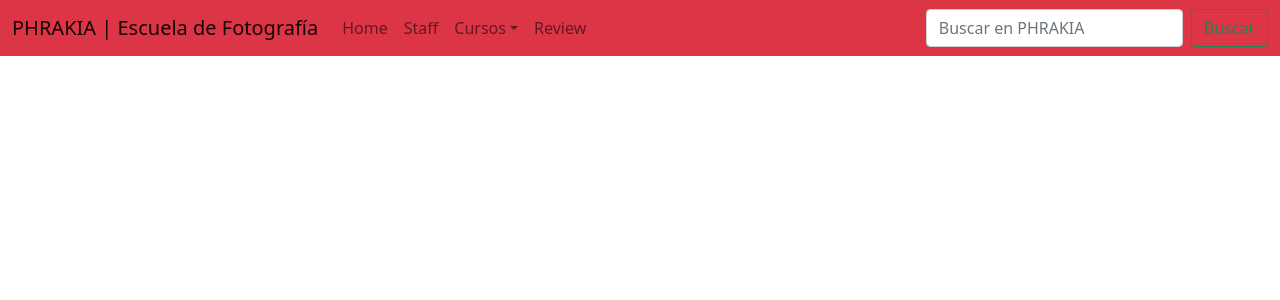
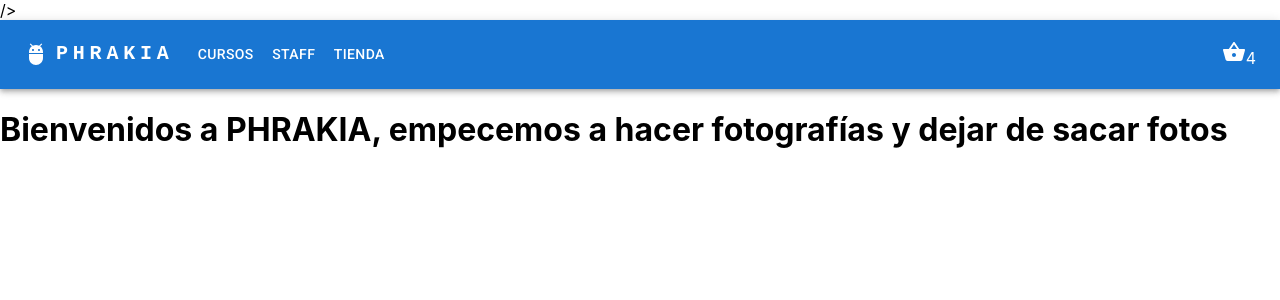
Before and after one commit to brunofrachia1995/Phrakia-React, a React (Create React App) app: page / in a window 1280 px wide. Shown: the top 300 px of the page. Built offline with nearby package versions, Linux system fonts and the light colour scheme.

Commit message:
Componente

```diff
--- a/package.json
+++ b/package.json
@@ -3,12 +3,14 @@
   "version": "0.1.0",
   "private": true,
   "dependencies": {
+    "@emotion/react": "^11.9.0",
+    "@emotion/styled": "^11.8.1",
+    "@mui/icons-material": "^5.8.2",
+    "@mui/material": "^5.8.2",
     "@testing-library/jest-dom": "^5.16.4",
     "@testing-library/react": "^13.2.0",
     "@testing-library/user-event": "^13.5.0",
-    "bootstrap": "^5.1.3",
     "react": "^18.1.0",
-    "react-bootstrap": "^2.4.0",
     "react-dom": "^18.1.0",
     "react-scripts": "5.0.1",
     "web-vitals": "^2.1.4"
--- a/public/index.html
+++ b/public/index.html
@@ -24,6 +24,17 @@
       work correctly both with client-side routing and a non-root public URL.
       Learn how to configure a non-root public URL by running `npm run build`.
     -->
+    <link
+      rel="stylesheet"
+      href="https://fonts.googleapis.com/css?family=Roboto:300,400,500,700&display=swap"
+      />
+      <link
+  rel="stylesheet"
+  href="https://fonts.googleapis.com/icon?family=Material+Icons"
+/>
+
+    />
+
     <title>React App</title>
   </head>
   <body>
--- a/src/App.js
+++ b/src/App.js
@@ -1,10 +1,16 @@
 import './App.css';
-import ReactNavBar from './components/ReactNavBar';
+import ItemListContainer from './components/ItemListContainer';
+import MuiNavbar from './components/MuiNavBar';
+
 
 
 function App() {
   return (
-    <ReactNavBar />
+    <>
+    <MuiNavbar />
+    <ItemListContainer bienvenida={'Bienvenidos a PHRAKIA, empecemos a hacer fotografías y dejar de sacar fotos'} />
+
+    </>
   );
 }
 
--- /dev/null
+++ b/src/components/CartWidget.jsx
@@ -0,0 +1,13 @@
+import React from 'react';
+import ShoppingBasketIcon from '@mui/icons-material/ShoppingBasket';
+
+function CartWidget({ items }) {
+	return (
+		<>
+			<ShoppingBasketIcon />
+			{items}
+		</>
+	);
+}
+
+export default CartWidget;
--- /dev/null
+++ b/src/components/ItemListContainer.jsx
@@ -0,0 +1,9 @@
+import React from 'react'
+
+function ItemListContainer({ bienvenida }) {
+  return (
+    <h1>{bienvenida}</h1>
+  )
+}
+
+export default ItemListContainer
--- /dev/null
+++ b/src/components/MuiNavBar.jsx
@@ -0,0 +1,137 @@
+import * as React from "react";
+import AppBar from "@mui/material/AppBar";
+import Box from "@mui/material/Box";
+import Toolbar from "@mui/material/Toolbar";
+import IconButton from "@mui/material/IconButton";
+import Typography from "@mui/material/Typography";
+import Menu from "@mui/material/Menu";
+import MenuIcon from "@mui/icons-material/Menu";
+import Container from "@mui/material/Container";
+import Avatar from "@mui/material/Avatar";
+import Button from "@mui/material/Button";
+import Tooltip from "@mui/material/Tooltip";
+import MenuItem from "@mui/material/MenuItem";
+import AdbIcon from "@mui/icons-material/Adb";
+import CartWidget from "./CartWidget";
+
+const pages = ["Cursos", "Staff", "Tienda"];
+const settings = ["Profile", "Account", "Dashboard", "Logout"];
+
+const MuiNavbar = () => {
+  const [anchorElNav, setAnchorElNav] = React.useState(null);
+  const [anchorElUser, setAnchorElUser] = React.useState(null);
+
+  const handleOpenNavMenu = (event) => {
+    setAnchorElNav(event.currentTarget);
+  };
+  const handleOpenUserMenu = (event) => {
+    setAnchorElUser(event.currentTarget);
+  };
+
+  const handleCloseNavMenu = () => {
+    setAnchorElNav(null);
+  };
+
+  const handleCloseUserMenu = () => {
+    setAnchorElUser(null);
+  };
+
+  return (
+    <AppBar position="static">
+      <Container maxWidth="xl">
+        <Toolbar disableGutters>
+          <AdbIcon sx={{ display: { xs: "none", md: "flex" }, mr: 1 }} />
+          <Typography
+            variant="h6"
+            noWrap
+            component="a"
+            href="/"
+            sx={{
+              mr: 2,
+              display: { xs: "none", md: "flex" },
+              fontFamily: "monospace",
+              fontWeight: 700,
+              letterSpacing: ".3rem",
+              color: "inherit",
+              textDecoration: "none",
+            }}
+          >
+            PHRAKIA
+          </Typography>
+
+          <Box sx={{ flexGrow: 1, display: { xs: "flex", md: "none" } }}>
+            <IconButton
+              size="large"
+              aria-label="account of current user"
+              aria-controls="menu-appbar"
+              aria-haspopup="true"
+              onClick={handleOpenNavMenu}
+              color="inherit"
+            >
+              <MenuIcon />
+            </IconButton>
+            <Menu
+              id="menu-appbar"
+              anchorEl={anchorElNav}
+              anchorOrigin={{
+                vertical: "bottom",
+                horizontal: "left",
+              }}
+              keepMounted
+              transformOrigin={{
+                vertical: "top",
+                horizontal: "left",
+              }}
+              open={Boolean(anchorElNav)}
+              onClose={handleCloseNavMenu}
+              sx={{
+                display: { xs: "block", md: "none" },
+              }}
+            >
+              {pages.map((page) => (
+                <MenuItem key={page} onClick={handleCloseNavMenu}>
+                  <Typography textAlign="center">{page}</Typography>
+                </MenuItem>
+              ))}
+            </Menu>
+          </Box>
+          <AdbIcon sx={{ display: { xs: "flex", md: "none" }, mr: 1 }} />
+          <Typography
+            variant="h5"
+            noWrap
+            component="a"
+            href=""
+            sx={{
+              mr: 2,
+              display: { xs: "flex", md: "none" },
+              flexGrow: 1,
+              fontFamily: "monospace",
+              fontWeight: 700,
+              letterSpacing: ".3rem",
+              color: "inherit",
+              textDecoration: "none",
+            }}
+          >
+            PHRAKIA
+          </Typography>
+          <Box sx={{ flexGrow: 1, display: { xs: "none", md: "flex" } }}>
+            {pages.map((page) => (
+              <Button
+                key={page}
+                onClick={handleCloseNavMenu}
+                sx={{ my: 2, color: "white", display: "block" }}
+              >
+                {page}
+              </Button>
+            ))}
+          </Box>
+
+          <Box sx={{ flexGrow: 0 }}>
+            <CartWidget items={4} />
+          </Box>
+        </Toolbar>
+      </Container>
+    </AppBar>
+  );
+};
+export default MuiNavbar;
--- a/src/components/ReactNavBar.jsx
+++ /dev/null
@@ -1,45 +0,0 @@
-import React from 'react'
-import { Navbar, Nav, Container, NavDropdown, Form, FormControl, Button } from 'react-bootstrap';
-
-function ReactNavBar() {
-    return (
-        <Navbar bg="danger" expand="lg">
-            <Container fluid>
-                <Navbar.Brand href="#">PHRAKIA | Escuela de Fotografía</Navbar.Brand>
-                <Navbar.Toggle aria-controls="navbarScroll" />
-                <Navbar.Collapse id="navbarScroll">
-                    <Nav
-                        className="me-auto my-2 my-lg-0"
-                        style={{ maxHeight: '100px' }}
-                        navbarScroll
-                    >
-                        <Nav.Link href="#action1">Home</Nav.Link>
-                        <Nav.Link href="#action2">Staff</Nav.Link>
-                        <NavDropdown title="Cursos" id="navbarScrollingDropdown">
-                            <NavDropdown.Item href="#action3">Fotoperiodismo</NavDropdown.Item>
-                            <NavDropdown.Item href="#action4">Iluminación</NavDropdown.Item>
-                            <NavDropdown.Divider />
-                            <NavDropdown.Item href="#action5">
-                            Fotografía Analógica
-                            </NavDropdown.Item>
-                        </NavDropdown>
-                        <Nav.Link href="#">
-                            Review
-                        </Nav.Link>
-                    </Nav>
-                    <Form className="d-flex">
-                        <FormControl
-                            type="search"
-                            placeholder="Buscar en PHRAKIA"
-                            className="me-2"
-                            aria-label="Search"
-                        />
-                        <Button variant="outline-success">Buscar</Button>
-                    </Form>
-                </Navbar.Collapse>
-            </Container>
-        </Navbar>
-    )
-}
-
-export default ReactNavBar
--- a/src/index.js
+++ b/src/index.js
@@ -3,8 +3,7 @@
 import './index.css';
 import App from './App';
 import reportWebVitals from './reportWebVitals';
-import 'bootstrap/dist/css/bootstrap.min.css';
-import 'bootstrap/dist/js/bootstrap.bundle.min';
+
 
 const root = ReactDOM.createRoot(document.getElementById('root'));
 root.render(
```
Also changed, not shown: 1 other file (tests, documents, lock files or other folders).
